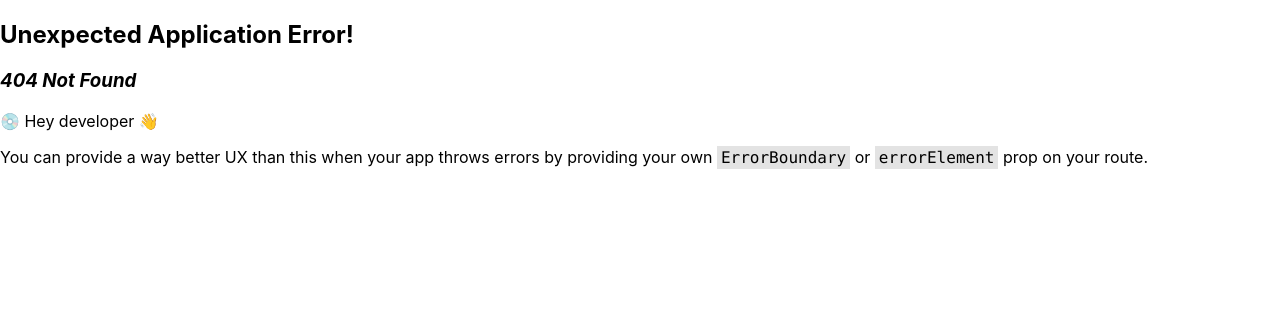
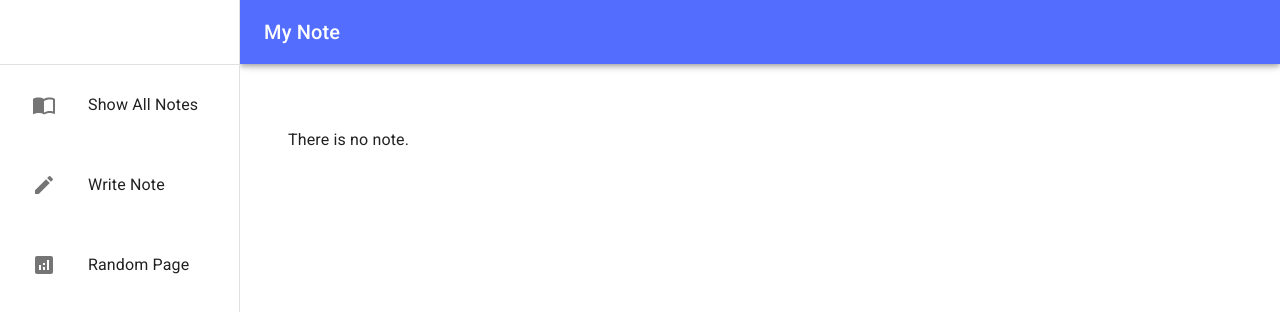
Before and after one commit to KimJaehyunPro/NoteAppFrontend, a React (Create React App) app: page /notes in a window 1280 px wide. Before the commit this address had no page. Shown: the top 312 px of the page. Built offline with nearby package versions, Linux system fonts and the light colour scheme; no server answers; a web font is replaced by a local one.

Commit message:
NOTE-29: Changed URLs on frontend according to changed backend URLs

```diff
--- a/src/Components/App/MainDrawerChoice.jsx
+++ b/src/Components/App/MainDrawerChoice.jsx
@@ -26,7 +26,7 @@ export default function MainDrawerChoice(props) {
 
             <List>
                 <ListItem key="ShowAllNotes">
-                    <ListItemButton href="/note">
+                    <ListItemButton href="/notes">
                         <ListItemIcon>
                             <ImportContactsIcon />
                         </ListItemIcon>
@@ -38,7 +38,7 @@ export default function MainDrawerChoice(props) {
 
             <List>
                 <ListItem key="Write Note">
-                    <ListItemButton href="/note/create">
+                    <ListItemButton href="/notes/create">
                         <ListItemIcon>
                             <CreateIcon />
                         </ListItemIcon>
@@ -56,7 +56,7 @@ export default function MainDrawerChoice(props) {
                             .then(response => response.json())
                             .then((data) => {
                                 // Get the randomNoteId
-                                navigate(`note/${data.noteId}`);
+                                navigate(`notes/${data.noteId}`);
                             })
                     }}>
                         <ListItemIcon>
--- a/src/Constants/endpoints.js
+++ b/src/Constants/endpoints.js
@@ -1,6 +1,2 @@
-export const CREATE_NOTE_API_URL = "note/create";
-export const UPDATE_NOTE_API_URL = "note/update";
-export const READ_NOTE_API_URL = "note";
-export const READ_ALL_NOTES_API_URL = "note/all";
-export const DELETE_NOTE_API_URL = "note/delete";
-export const GET_RANDOM_NOTE_ID_API_RUL = "note/randomNoteId";
+export const NOTE_API_URL = "notes"
+export const GET_RANDOM_NOTE_ID_API_RUL = `${NOTE_API_URL}/randomNoteId`;
--- a/src/Hooks/useCreateNote.js
+++ b/src/Hooks/useCreateNote.js
@@ -1,25 +1,25 @@
 import { useNavigate } from "react-router-dom";
-import { CREATE_NOTE_API_URL } from "../Constants/endpoints";
+import { NOTE_API_URL } from "../Constants/endpoints";
 
 export default function useCreateNote() {
 
     const navigate = useNavigate();
 
-    return (noteId, title, content, tagNames) => {
-        fetch(`${process.env.REACT_APP_BACKEND_URL}/${CREATE_NOTE_API_URL}`, {
+    return (noteId, title, content, tags) => {
+        fetch(`${process.env.REACT_APP_BACKEND_URL}/${NOTE_API_URL}/`, {
             method: 'POST',
             headers: { "Content-type": "application/json" },
             body: JSON.stringify(
                 {
                     "title": title,
                     "content": content,
-                    "tagNames": tagNames
+                    "tags": tags
                 }
             )
         })
         .then(response => response.json())
         .then(() => {
-            navigate("../note");
+            navigate("../notes");
         })
     };
 }
--- a/src/Hooks/useDeleteNoteRequest.js
+++ b/src/Hooks/useDeleteNoteRequest.js
@@ -1,12 +1,12 @@
 import { useNavigate } from "react-router-dom";
-import { DELETE_NOTE_API_URL } from "../Constants/endpoints";
+import { NOTE_API_URL } from "../Constants/endpoints";
 
 export default function useDeleteNoteRequest() {
 
     const navigate = useNavigate();
 
     return ((noteId) => {
-        fetch(`${process.env.REACT_APP_BACKEND_URL}/${DELETE_NOTE_API_URL}`, {
+        fetch(`${process.env.REACT_APP_BACKEND_URL}/${NOTE_API_URL}/`, {
             method: 'POST',
             headers: {
                 'Content-Type': 'application/json'
--- a/src/Hooks/useNote.js
+++ b/src/Hooks/useNote.js
@@ -1,6 +1,6 @@
 import * as React from 'react';
 
-import { READ_NOTE_API_URL } from '../Constants/endpoints';
+import { NOTE_API_URL } from '../Constants/endpoints';
 
 export default function useNote(noteId) {
     const [noteTitle, setNoteTitle] = React.useState("");
@@ -9,7 +9,7 @@ export default function useNote(noteId) {
     const [isLoading, setIsLoading] = React.useState(true);
 
     React.useEffect(() => {
-        fetch(`${process.env.REACT_APP_BACKEND_URL}/${READ_NOTE_API_URL}/${noteId}`)
+        fetch(`${process.env.REACT_APP_BACKEND_URL}/${NOTE_API_URL}/${noteId}`)
             .then(response => response.json())
             .then(noteData => {
                 setNoteTitle(noteData.title);
--- a/src/Hooks/useUpdateNote.js
+++ b/src/Hooks/useUpdateNote.js
@@ -1,4 +1,4 @@
-import { UPDATE_NOTE_API_URL } from "../Constants/endpoints";
+import { NOTE_API_URL } from "../Constants/endpoints";
 import { useNavigate } from "react-router-dom";
 
 export default function useUpdateNote(noteId, title, content, tags) {
@@ -6,7 +6,7 @@ export default function useUpdateNote(noteId, title, content, tags) {
     const navigate = useNavigate();
 
     return (noteId, title, content, tags) => {
-        fetch(`${process.env.REACT_APP_BACKEND_URL}/${UPDATE_NOTE_API_URL}`, {
+        fetch(`${process.env.REACT_APP_BACKEND_URL}/${NOTE_API_URL}/`, {
             method: 'POST',
             headers: { "Content-type": "application/json" },
             body: JSON.stringify(
--- a/src/Pages/ReadNoteList/utils/useNoteList.js
+++ b/src/Pages/ReadNoteList/utils/useNoteList.js
@@ -1,11 +1,11 @@
 import { useState, useEffect } from 'react';
-import { READ_ALL_NOTES_API_URL } from "../../../Constants/endpoints";
+import { NOTE_API_URL } from "../../../Constants/endpoints";
 
 export default function useNoteList() {
     const [noteList, setNoteList] = useState([]);
 
     useEffect(() => {
-        fetch(`${process.env.REACT_APP_BACKEND_URL}/${READ_ALL_NOTES_API_URL}`)
+        fetch(`${process.env.REACT_APP_BACKEND_URL}/${NOTE_API_URL}/`)
             .then(response => response.json())
             .then(data => {
                 setNoteList(data);
```
Also changed, not shown: src/Components/App/MainApp.jsx (+6 -5 lines).
